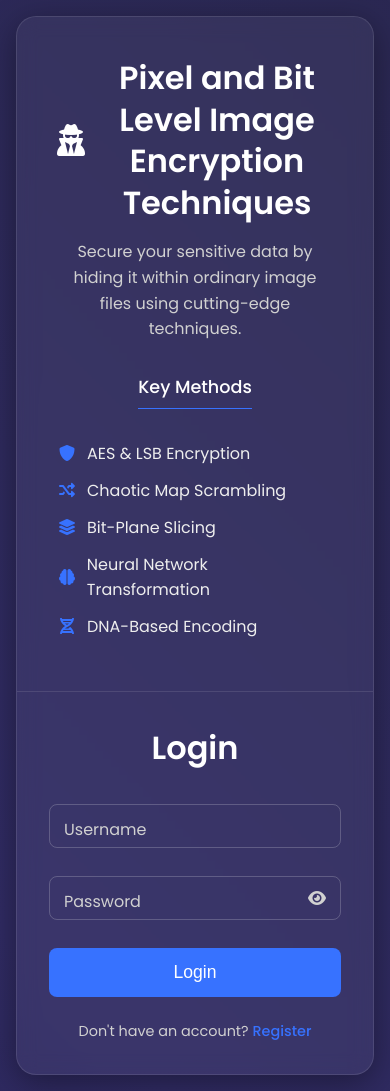
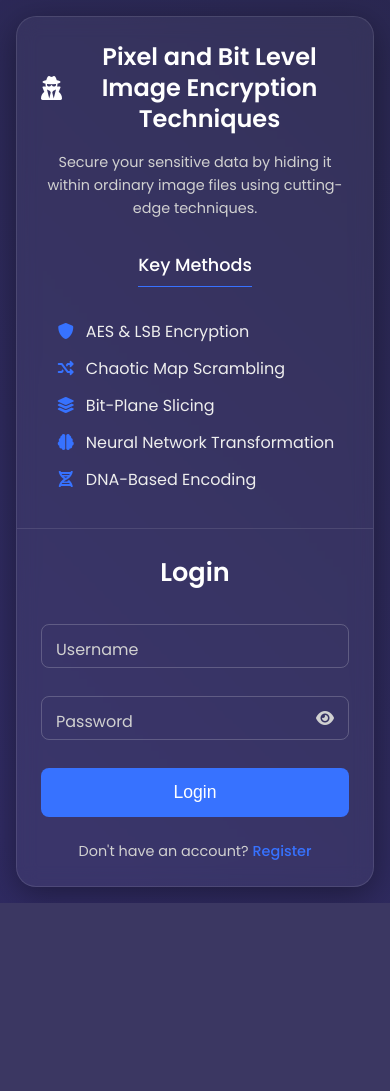
Before and after one commit to inamansaini/Image-encryption, a Flask app: page /login in a window 390 px wide. After the commit the page ends 903 px from the top, so only its background shows below. Run offline with Flask 3, Linux system fonts and the light colour scheme.

Commit message:
Initial commit: Add image encryption Flask application

```diff
--- a/templates/login.html
+++ b/templates/login.html
@@ -175,7 +175,7 @@
             top: -10px;
             left: 10px;
             font-size: 0.8rem;
-            background: #2a2658;
+            background: #302b63; /* Matched to the gradient for consistency */
             padding: 0 5px;
             color: var(--accent-color);
         }
@@ -241,29 +241,76 @@
             border: 1px solid rgba(255, 82, 82, 0.3);
         }
 
-        @media (max-width: 800px) {
+        /* --- Responsive Styles --- */
+        @media (max-width: 900px) {
+            body {
+                /* Align content to the top on mobile, which is better for scrolling */
+                align-items: flex-start;
+                padding-top: 2rem;
+                overflow-y: auto; /* Allow vertical scrolling */
+            }
+
             .page-wrapper {
                 flex-direction: column;
                 min-height: auto;
+                width: 100%;
+                max-width: 500px; /* Constrain width on tablets/large phones */
             }
+
             .info-panel {
                 border-right: none;
                 border-bottom: 1px solid rgba(255, 255, 255, 0.1);
-                padding: 2.5rem;
+                padding: 2rem;
                 text-align: center;
             }
+
             .info-panel h1 {
                 justify-content: center;
+                font-size: 1.8rem; /* Slightly smaller */
             }
+
             .info-panel .features h3 {
                 display: inline-block;
             }
+
             .info-panel .features ul {
                 display: inline-block;
                 text-align: left;
                 margin-top: 1rem;
             }
+
+            .form-panel {
+                padding: 2.5rem 2rem; /* Add more vertical padding */
+            }
+
+            .auth-header h2 {
+                font-size: 1.8rem; /* Slightly smaller */
+            }
         }
+
+        @media (max-width: 480px) {
+            body {
+                padding: 1rem; /* Adjust padding for small screens */
+            }
+
+            .info-panel, .form-panel {
+                padding: 1.5rem; /* Less padding on small screens */
+            }
+
+            .info-panel h1 {
+                font-size: 1.5rem; /* Smaller font for phones */
+                gap: 0.5rem; /* Reduce gap between icon and text */
+            }
+
+            .auth-header h2 {
+                font-size: 1.6rem; /* Smaller font for phones */
+            }
+
+            .info-panel .tagline {
+                font-size: 0.9rem;
+            }
+        }
+
     </style>
 </head>
 <body>
```
